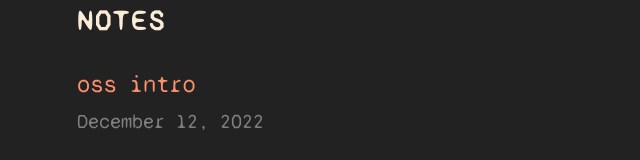
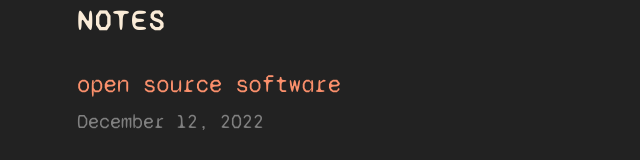
Before and after one commit to labyrinthitis/labyrinthitis.github.io, a Next.js app: page / in a window 1280 px wide. Shown: the part 194-354 px from the top of the page, without its empty margins (223-863 px from the left). Built offline with nearby package versions, Linux system fonts and the light colour scheme.

Commit message:
minor edit

```diff
--- a/pages/index.tsx
+++ b/pages/index.tsx
@@ -37,7 +37,7 @@ export default function Home({
       <br /> <br />
       <section className={utilStyles.headingMd}>
         <p className={utilStyles.headingX3}>projects</p>
-        <div><a href="/art.png/"><img className={utilStyles.projects} src="../art.png" /></a>
+        <div><a href="/art.png"><img className={utilStyles.projects} src="../art.png" /></a>
         <span className={utilStyles.projectsLink}><Link href="https://github.com/labyrinthitis/art/">Source Code</Link> • <Link href="https://labyrinthitis.github.io/art/">Live Demo</Link></span>
         </div>
       </section>
--- a/posts/oss-intro.md
+++ b/posts/open-source-software.md
@@ -1,5 +1,5 @@
 ---
-title: 'oss intro'
+title: 'open source software'
 date: '2022-12-12'
 ---
 
```
Also changed, not shown: 7 other files (tests, documents, lock files or other folders).
